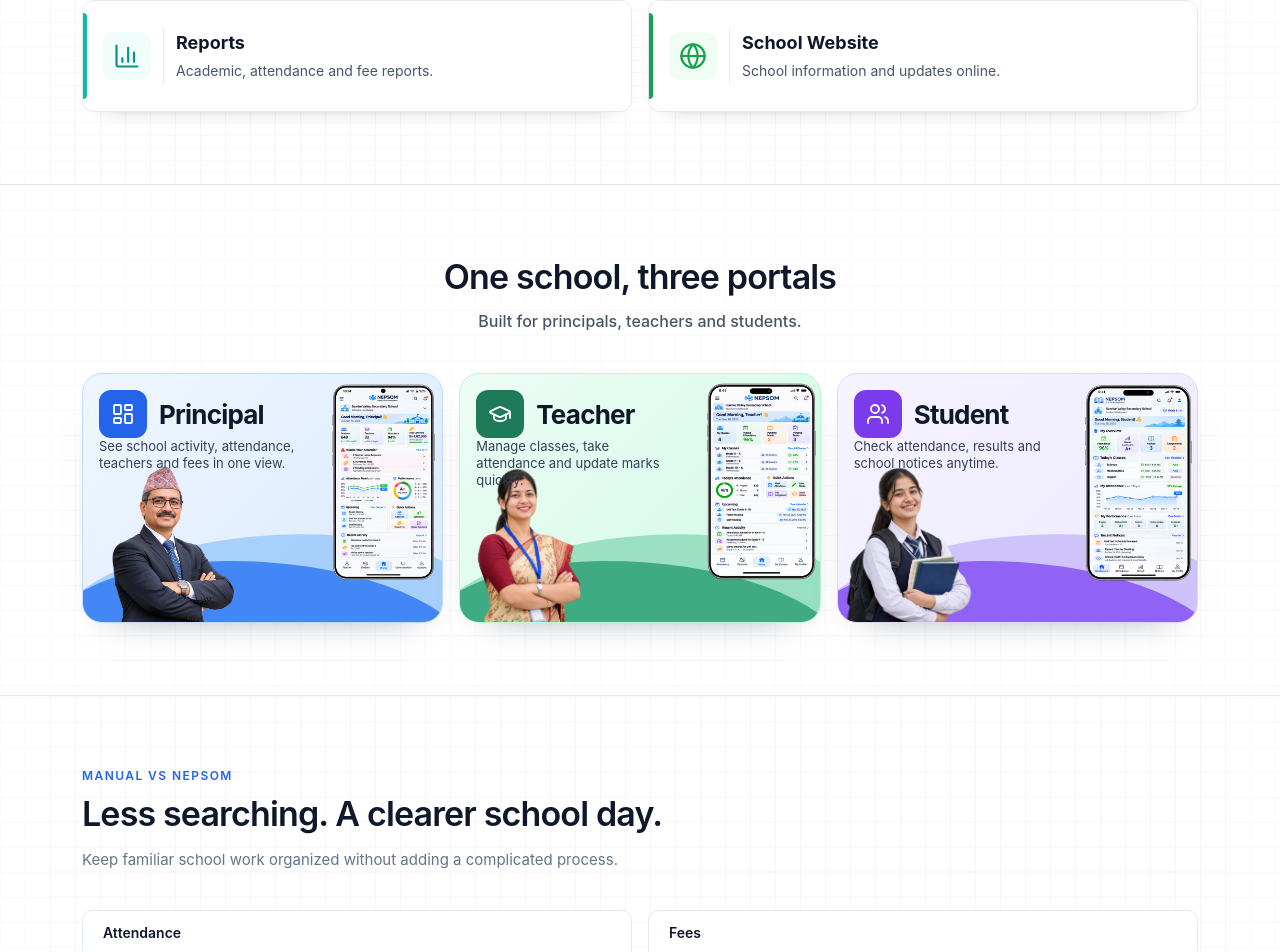
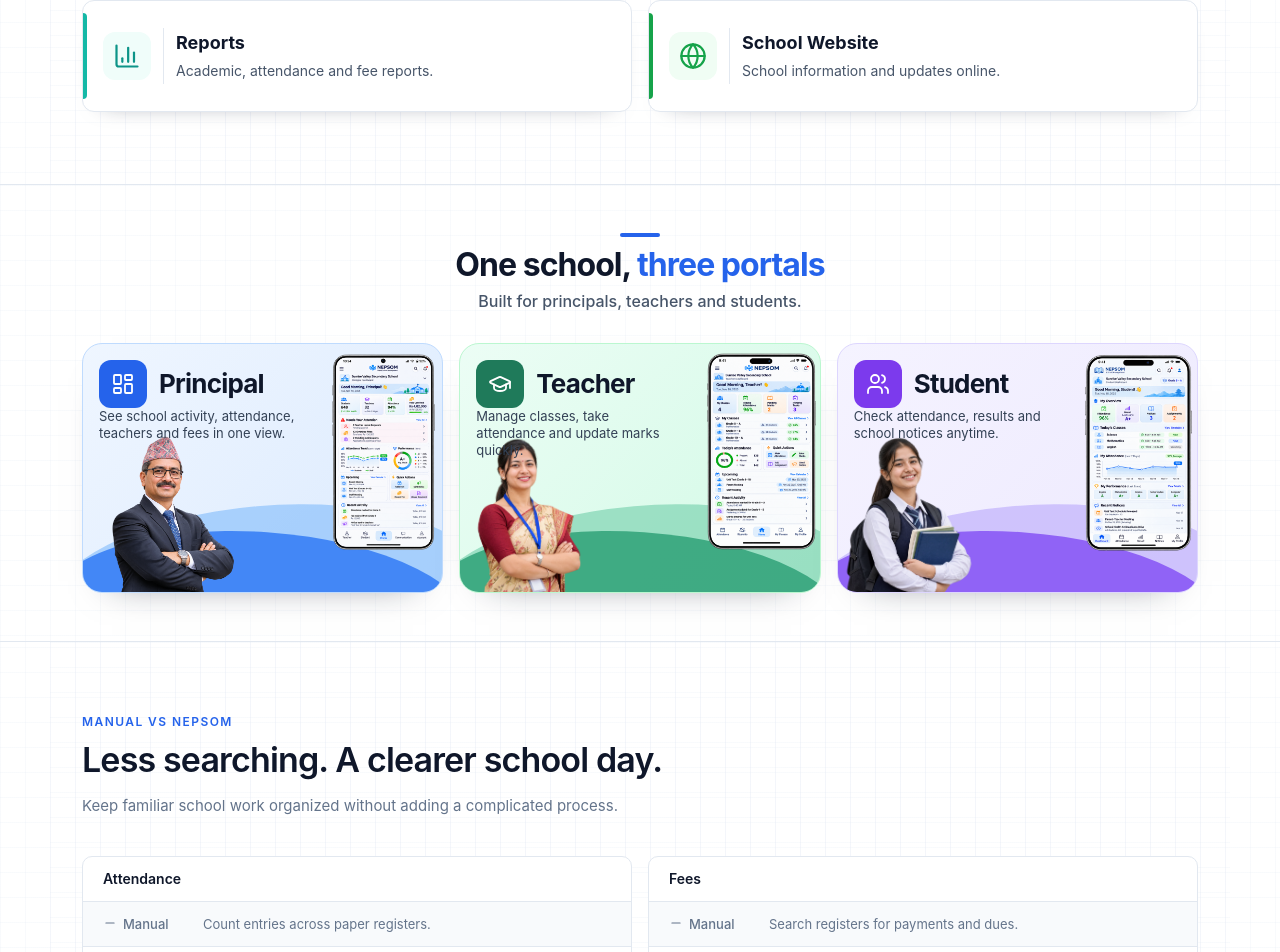
Before and after one commit to basantathapa7495/snap-main, a Next.js app: page / in a window 1280 px wide. Shown: the part 1510-2462 px from the top of the page. Built offline with nearby package versions, Linux system fonts and the light colour scheme.

Commit message:
Redesign portal section heading

```diff
--- a/app/page.tsx
+++ b/app/page.tsx
@@ -240,14 +240,17 @@ export default function HomePage() {
           </div>
         </section>
 
-        <section id="portals" aria-labelledby="portals-heading" className="scroll-mt-20 border-y border-[#E2E8F0] bg-white py-12 sm:py-[72px]">
+        <section id="portals" aria-labelledby="portals-heading" className="scroll-mt-20 border-y border-[#E2E8F0] bg-white py-8 sm:py-12">
           <div className={container}>
-            <div className="text-center">
-              <h2 id="portals-heading" className={heading}>One school, three portals</h2>
-              <p className="mt-3 text-sm font-medium text-[#475569] sm:text-base">Built for principals, teachers and students.</p>
+            <div className="text-left sm:text-center">
+              <span className="mb-2 block h-1 w-10 rounded-full bg-[#2563EB] sm:mx-auto" aria-hidden="true" />
+              <h2 id="portals-heading" className="text-[25px] font-bold leading-tight tracking-[-0.03em] text-[#0F172A] sm:text-[32px]">
+                One school, <span className="text-[#2563EB]">three portals</span>
+              </h2>
+              <p className="mt-1.5 text-[13px] font-medium leading-5 text-[#475569] sm:text-base">Built for principals, teachers and students.</p>
             </div>
 
-            <div className="mt-8 grid gap-4 sm:mt-10 lg:grid-cols-3">
+            <div className="mt-5 grid gap-4 sm:mt-8 lg:grid-cols-3">
               {portals.map(({
                 name,
                 icon: Icon,
```
